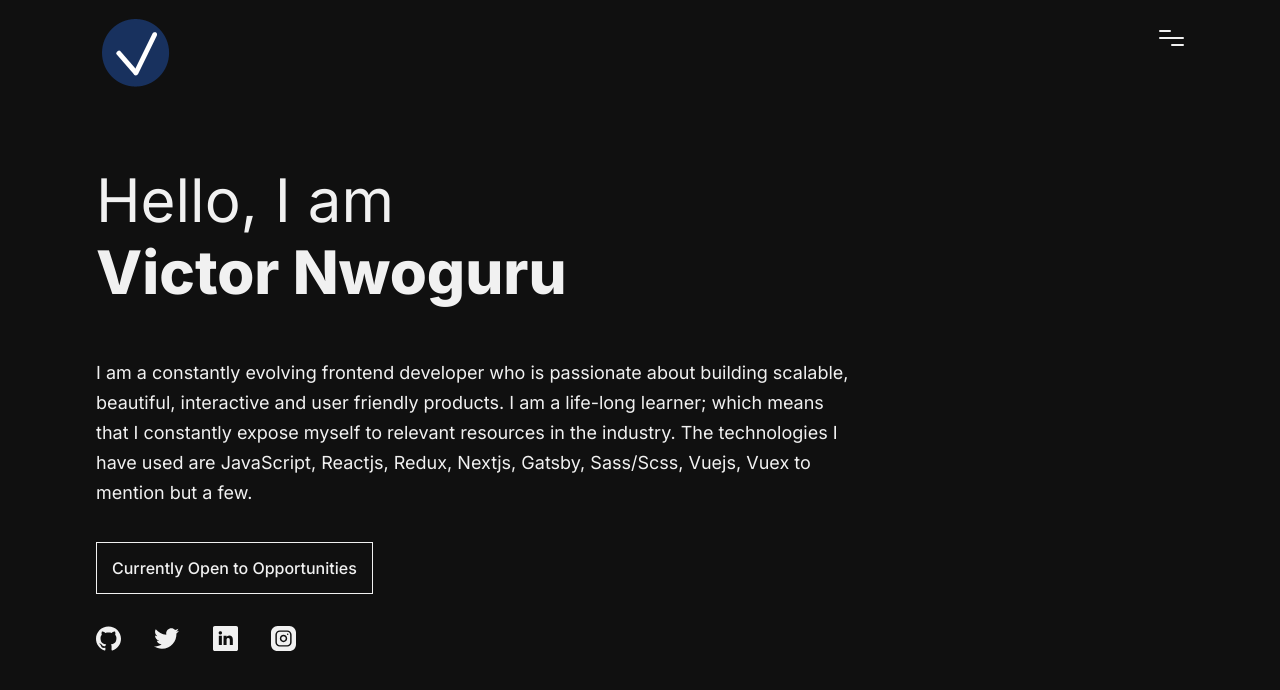
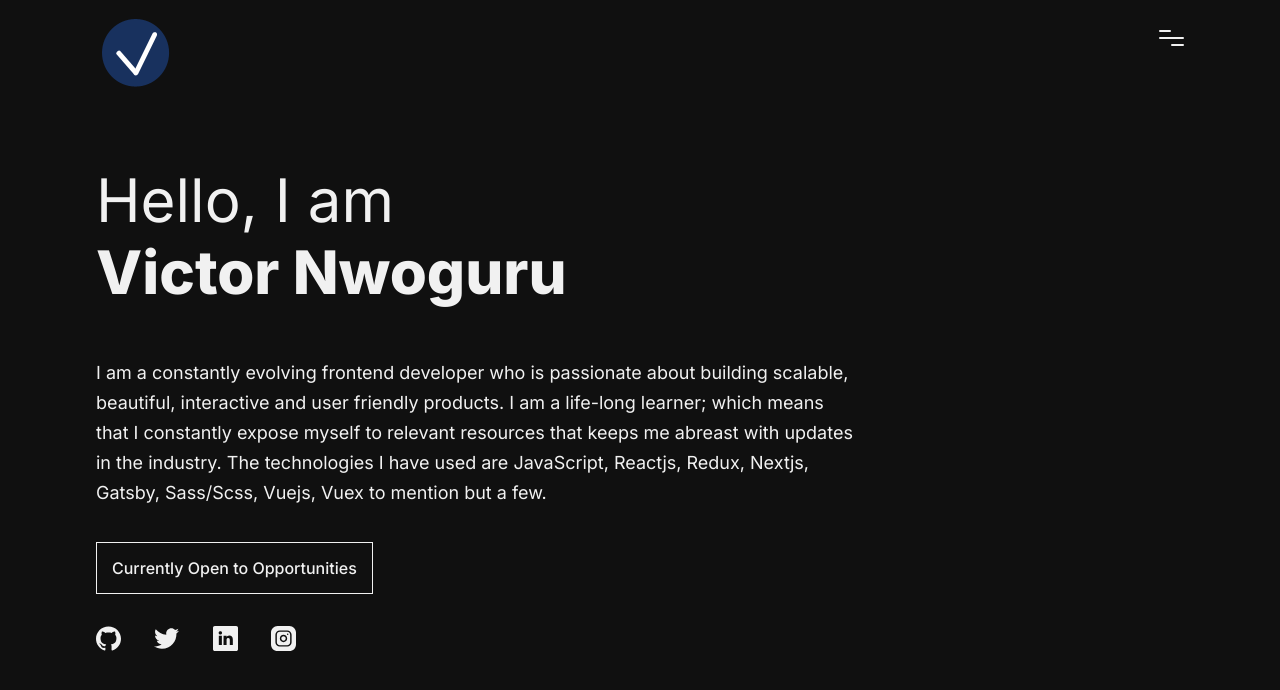
Before and after one commit to vkguru/portfolio, a Next.js app: page / in a window 1280 px wide. Shown: the top 690 px of the page. Built offline with nearby package versions, Linux system fonts and the light colour scheme.

Commit message:
update about

```diff
--- a/pages/index.js
+++ b/pages/index.js
@@ -25,7 +25,7 @@ export default function Home() {
             <div className={styles.intro}>
               <motion.p initial="hidden" animate="moveup" variants={fadeupHome}>
                 I am a constantly evolving frontend developer who is passionate about building scalable, beautiful, interactive and user friendly products.
-                I am a life-long learner; which means that I constantly expose myself to relevant resources in the industry. The technologies I have
+                I am a life-long learner; which means that I constantly expose myself to relevant resources that keeps me abreast with updates in the industry. The technologies I have
                 used are JavaScript, Reactjs, Redux, Nextjs, Gatsby, Sass/Scss, Vuejs, Vuex to mention but a few.
               </motion.p>
             </div>
```
